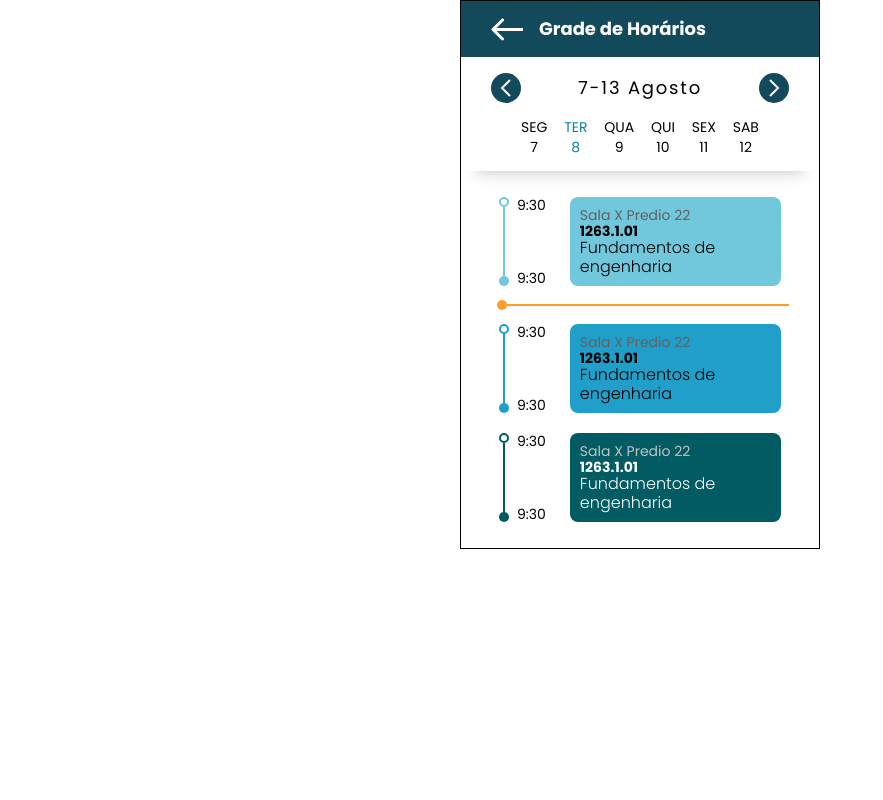
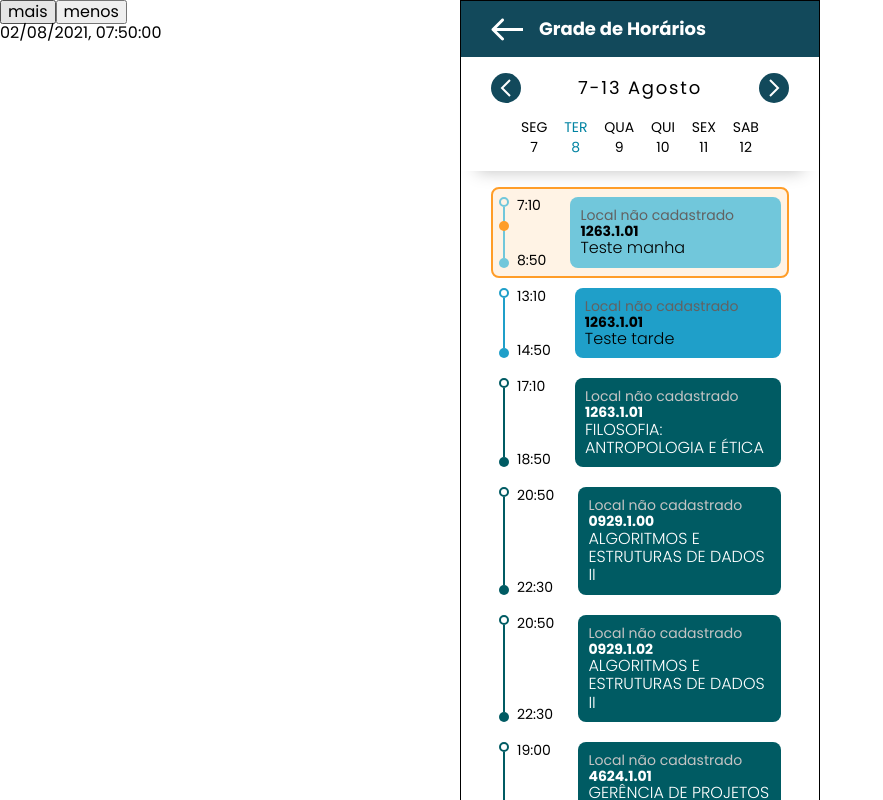
Before and after one commit to guilhermerodrigues680/webapp-grade-horarios, a Vue app: page / in a window 1280 px wide. Shown: the top 800 px of the page, without its empty margins (0-883 px from the left). Built offline with nearby package versions, Linux system fonts and the light colour scheme.

Commit message:
Implementado horarioAula no HorarioItem

```diff
--- /dev/null
+++ b/prettier.config.js
@@ -0,0 +1,3 @@
+module.exports = {
+  printWidth: 100,
+};
--- a/public/index.html
+++ b/public/index.html
@@ -1,16 +1,19 @@
 <!DOCTYPE html>
 <html lang="pt-BR">
   <head>
-    <meta charset="utf-8">
-    <meta http-equiv="X-UA-Compatible" content="IE=edge">
-    <meta name="viewport" content="width=device-width,initial-scale=1.0">
-    <link rel="icon" href="<%= BASE_URL %>favicon.ico">
+    <meta charset="utf-8" />
+    <meta http-equiv="X-UA-Compatible" content="IE=edge" />
+    <meta name="viewport" content="width=device-width,initial-scale=1.0" />
+    <link rel="icon" href="<%= BASE_URL %>favicon.ico" />
     <title><%= htmlWebpackPlugin.options.title %></title>
   </head>
   <!-- https://stackoverflow.com/questions/8330559/hover-effects-using-css3-touch-events -->
   <body ontouchstart="">
     <noscript>
-      <strong>We're sorry but <%= htmlWebpackPlugin.options.title %> doesn't work properly without JavaScript enabled. Please enable it to continue.</strong>
+      <strong
+        >We're sorry but <%= htmlWebpackPlugin.options.title %> doesn't work properly without
+        JavaScript enabled. Please enable it to continue.</strong
+      >
     </noscript>
     <div id="app"></div>
     <!-- built files will be auto injected -->
--- /dev/null
+++ b/src/models/HorarioAula.ts
@@ -0,0 +1,7 @@
+export type HorarioAula = {
+  DataInicio: Date;
+  DataFim: Date;
+  NomeDisciplina: string;
+  CodTurmaExibicao: string;
+  LocalAula: string;
+};
--- /dev/null
+++ b/src/service/api/index.ts
@@ -0,0 +1,78 @@
+import { HorarioAula } from "@/models/HorarioAula";
+
+class Api {
+  constructor() {
+    console.debug("Criada instância Api");
+  }
+
+  getHorarios(): Promise<Array<HorarioAula>> {
+    return new Promise((resolve) => {
+      resolve(
+        [
+          {
+            DataInicio: "2021-08-02T07:10:00",
+            DataFim: "2021-08-02T08:50:00",
+            NomeDisciplina: "Teste manha",
+            CodTurmaExibicao: "1263.1.01",
+            LocalAula: "Local não cadastrado",
+          },
+          {
+            DataInicio: "2021-08-02T13:10:00",
+            DataFim: "2021-08-02T14:50:00",
+            NomeDisciplina: "Teste tarde",
+            CodTurmaExibicao: "1263.1.01",
+            LocalAula: "Local não cadastrado",
+          },
+          {
+            DataInicio: "2021-08-02T17:10:00",
+            DataFim: "2021-08-02T18:50:00",
+            NomeDisciplina: "FILOSOFIA: ANTROPOLOGIA E ÉTICA",
+            CodTurmaExibicao: "1263.1.01",
+            LocalAula: "Local não cadastrado",
+          },
+          {
+            DataInicio: "2021-08-02T20:50:00",
+            DataFim: "2021-08-02T22:30:00",
+            NomeDisciplina: "ALGORITMOS E ESTRUTURAS DE DADOS II",
+            CodTurmaExibicao: "0929.1.00",
+            LocalAula: "Local não cadastrado",
+          },
+          {
+            DataInicio: "2021-08-03T20:50:00",
+            DataFim: "2021-08-03T22:30:00",
+            NomeDisciplina: "ALGORITMOS E ESTRUTURAS DE DADOS II",
+            CodTurmaExibicao: "0929.1.02",
+            LocalAula: "Local não cadastrado",
+          },
+          {
+            DataInicio: "2021-08-04T19:00:00",
+            DataFim: "2021-08-04T20:40:00",
+            NomeDisciplina: "GERÊNCIA DE PROJETOS DE SOFTWARE",
+            CodTurmaExibicao: "4624.1.01",
+            LocalAula: "Local não cadastrado",
+          },
+          {
+            DataInicio: "2021-08-05T19:00:00",
+            DataFim: "2021-08-05T20:40:00",
+            NomeDisciplina: "ALGORITMOS E ESTRUTURAS DE DADOS II",
+            CodTurmaExibicao: "0929.1.00",
+            LocalAula: "Local não cadastrado",
+          },
+          {
+            DataInicio: "2021-08-06T17:10:00",
+            DataFim: "2021-08-06T18:50:00",
+            NomeDisciplina: "INTRODUÇÃO À PESQUISA EM INFORMÁTICA",
+            CodTurmaExibicao: "0939.1.00",
+            LocalAula: "Local não cadastrado",
+          },
+        ].map((el) => ({
+          ...el,
+          DataInicio: new Date(el.DataInicio),
+          DataFim: new Date(el.DataFim),
+        }))
+      );
+    });
+  }
+}
+
+export default new Api();
--- /dev/null
+++ b/src/store/index.ts
@@ -0,0 +1,33 @@
+type StoreState = {
+  now: Date;
+};
+
+class Store {
+  public state: StoreState;
+  private debug: boolean;
+
+  constructor() {
+    console.debug("Criada instância Store");
+    this.debug = false;
+    this.state = {
+      now: new Date("2021-08-02T07:50:00"),
+    };
+  }
+
+  incrementNow(): void {
+    if (this.debug) console.log("incrementNow triggered");
+    const MS = 60000;
+    const diff = 10; // 10 minutes
+    this.state.now = new Date(this.state.now.getTime() + diff * MS);
+  }
+
+  decrementNow(): void {
+    if (this.debug) console.log("decrementNow triggered");
+    const MS = 60000;
+    const diff = 10; // 10 minutes
+    this.state.now = new Date(this.state.now.getTime() - diff * MS);
+  }
+}
+
+const storeInstance = new Store();
+export { StoreState, storeInstance as Store };
--- a/src/views/grade-horarios/GradeHorarios.vue
+++ b/src/views/grade-horarios/GradeHorarios.vue
@@ -5,6 +5,12 @@
       <PeriodoGH />
       <Horario />
     </section>
+
+    <div class="div-demo">
+      <button @click="incrementNow()">mais</button>
+      <button @click="decrementNow()">menos</button>
+      <div>{{ storeState.now.toLocaleString("pt-BR") }}</div>
+    </div>
   </div>
 </template>
 
@@ -13,6 +19,7 @@ import { Component, Vue } from "vue-property-decorator";
 import Header from "@/components/Header.vue";
 import PeriodoGH from "./components/PeriodoGH.vue";
 import Horario from "./components/Horario.vue";
+import { Store } from "@/store";
 
 @Component({
   components: {
@@ -21,7 +28,17 @@ import Horario from "./components/Horario.vue";
     Horario,
   },
 })
-export default class Home extends Vue {}
+export default class Home extends Vue {
+  private storeState = Store.state;
+
+  incrementNow(): void {
+    Store.incrementNow();
+  }
+
+  decrementNow(): void {
+    Store.decrementNow();
+  }
+}
 </script>
 
 <style lang="scss" scoped>
@@ -31,4 +48,10 @@ export default class Home extends Vue {}
   margin: auto;
   border: 1px solid black;
 }
+
+.div-demo {
+  position: fixed;
+  top: 0;
+  left: 0;
+}
 </style>
--- a/src/views/grade-horarios/components/Horario.vue
+++ b/src/views/grade-horarios/components/Horario.vue
@@ -1,9 +1,7 @@
 <template>
   <div class="horario">
-    <HorarioItem turno="manha" />
-    <HorarioVago />
-    <HorarioItem turno="tarde" />
-    <HorarioItem turno="noite" />
+    <HorarioItem v-for="(h, idx) in horariosAulas" :key="idx" :horarioAula="h" />
+    <!-- <HorarioVago /> -->
   </div>
 </template>
 
@@ -11,6 +9,8 @@
 import { Component, Vue } from "vue-property-decorator";
 import HorarioItem from "./HorarioItem.vue";
 import HorarioVago from "./HorarioVago.vue";
+import Api from "@/service/api";
+import { HorarioAula } from "@/models/HorarioAula";
 
 @Component({
   components: {
@@ -19,7 +19,12 @@ import HorarioVago from "./HorarioVago.vue";
   },
 })
 export default class Horario extends Vue {
-  private percentualAula = 49;
+  private horariosAulas: HorarioAula[] = [];
+
+  async created(): Promise<void> {
+    this.horariosAulas = await Api.getHorarios();
+    console.debug(this.horariosAulas);
+  }
 }
 </script>
 
--- a/src/views/grade-horarios/components/HorarioItem.vue
+++ b/src/views/grade-horarios/components/HorarioItem.vue
@@ -18,38 +18,65 @@
       ></span>
     </span>
     <span class="horario__inicio-fim">
-      <span>9:30</span>
-      <span>9:30</span>
+      <span>{{ horarioAula.DataInicio | onlyDate }}</span>
+      <span>{{ horarioAula.DataFim | onlyDate }}</span>
     </span>
     <span class="horario__card horario__item">
-      <span class="horario__card__local">Sala X Predio 22</span>
-      <span class="horario__card__turma">1263.1.01</span>
-      <span class="horario__card__disciplina">Fundamentos de engenharia</span>
+      <span class="horario__card__local">{{ horarioAula.LocalAula }}</span>
+      <span class="horario__card__turma">{{ horarioAula.CodTurmaExibicao }}</span>
+      <span class="horario__card__disciplina">{{ horarioAula.NomeDisciplina }}</span>
     </span>
   </div>
 </template>
 
 <script lang="ts">
+import { HorarioAula } from "@/models/HorarioAula";
 import { Component, Prop, Vue } from "vue-property-decorator";
+import { Store } from "@/store";
 
-@Component
+@Component({
+  filters: {
+    onlyDate(value: Date): string {
+      const h = value.getHours();
+      const m = value.getMinutes().toString().padStart(2, "0");
+      return `${h}:${m}`;
+    },
+  },
+})
 export default class HorarioItem extends Vue {
-  @Prop({
-    type: String,
-    default: "manha",
-    validator(value) {
-      return ["manha", "tarde", "noite"].includes(value);
-    },
-  })
-  readonly turno!: string;
+  @Prop({ required: true })
+  readonly horarioAula!: HorarioAula;
+  private storeState = Store.state;
 
-  @Prop({
-    type: Number,
-    validator(value) {
-      return value >= 0 && value <= 100;
-    },
-  })
-  readonly percentualAula!: number;
+  get percentualAula(): number | null {
+    // map: Remapeia um número de um intervalo para outro
+    const map = (value: number, x1: number, y1: number, x2: number, y2: number) =>
+      ((value - x1) * (y2 - x2)) / (y1 - x1) + x2;
+
+    const percent = map(
+      this.storeState.now.getTime(),
+      this.horarioAula.DataInicio.getTime(),
+      this.horarioAula.DataFim.getTime(),
+      0,
+      100
+    );
+
+    if (percent < 0 || percent > 100) {
+      return null;
+    } else {
+      return percent;
+    }
+  }
+
+  get turno(): string {
+    if (this.horarioAula.DataInicio.getHours() >= 17) {
+      return "noite";
+    } else if (this.horarioAula.DataInicio.getHours() >= 12) {
+      return "tarde";
+    } else {
+      return "manha";
+    }
+  }
 
   get classeTurno(): string {
     return `horario__item--${this.turno}`;
```
